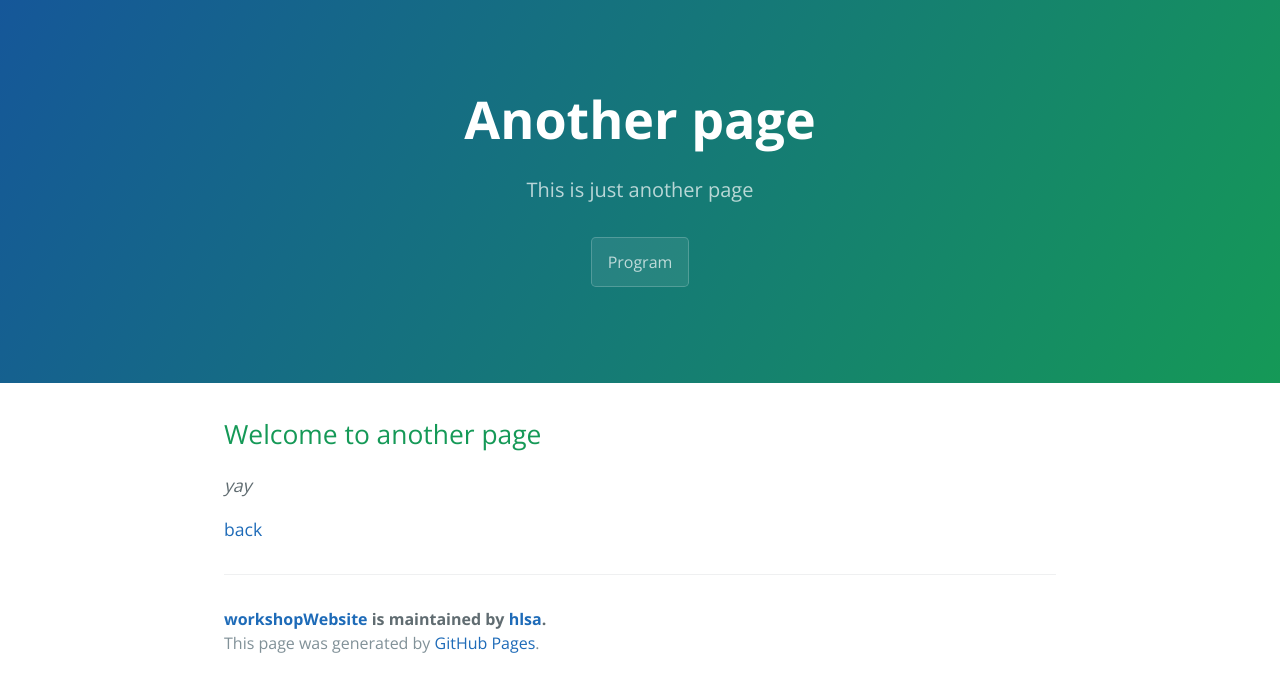
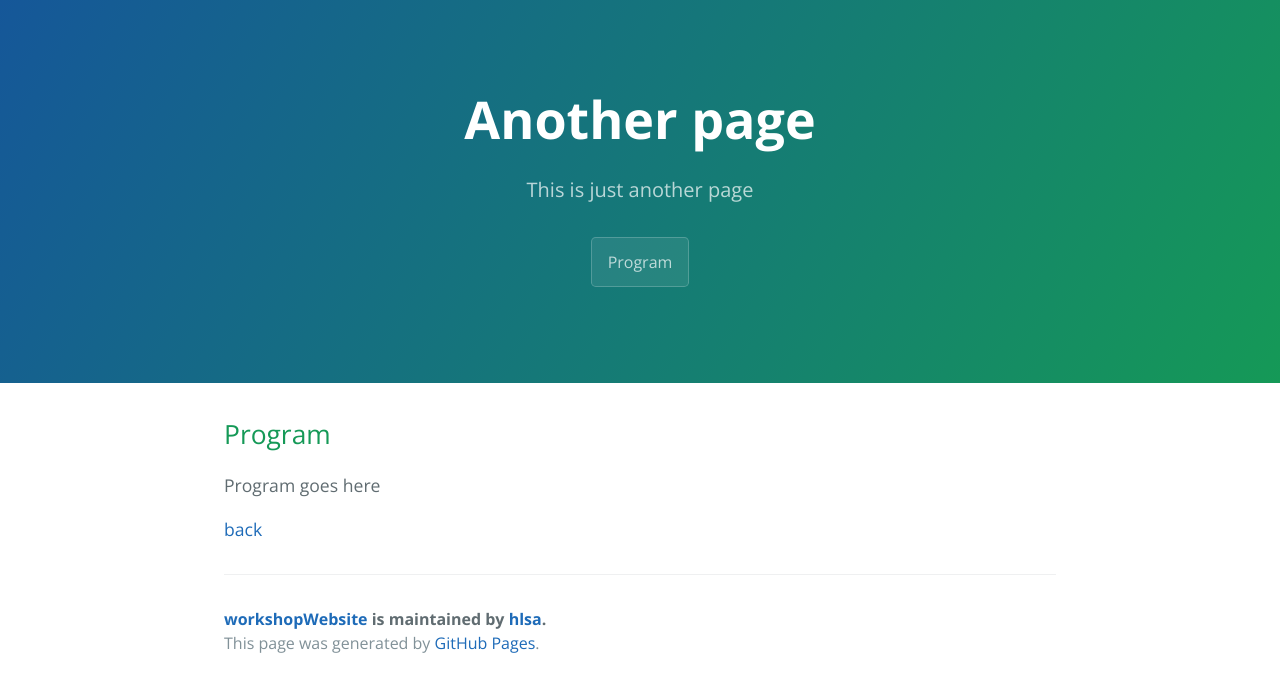
Before and after one commit to hlsa/workshopWebsite, a Jekyll site: the page built from another-page.md, in a window 1280 px wide. Shown: the top 692 px of the page. Built offline with Jekyll 4.4.1, drawn with Linux system fonts in a browser that asks for light colours.

Commit message:
Update another-page.md

```diff
--- a/another-page.md
+++ b/another-page.md
@@ -4,8 +4,8 @@ title: Another page
 description: This is just another page
 ---
 
-## Welcome to another page
+## Program
 
-_yay_
+Program goes here
 
 [back](./)
```
